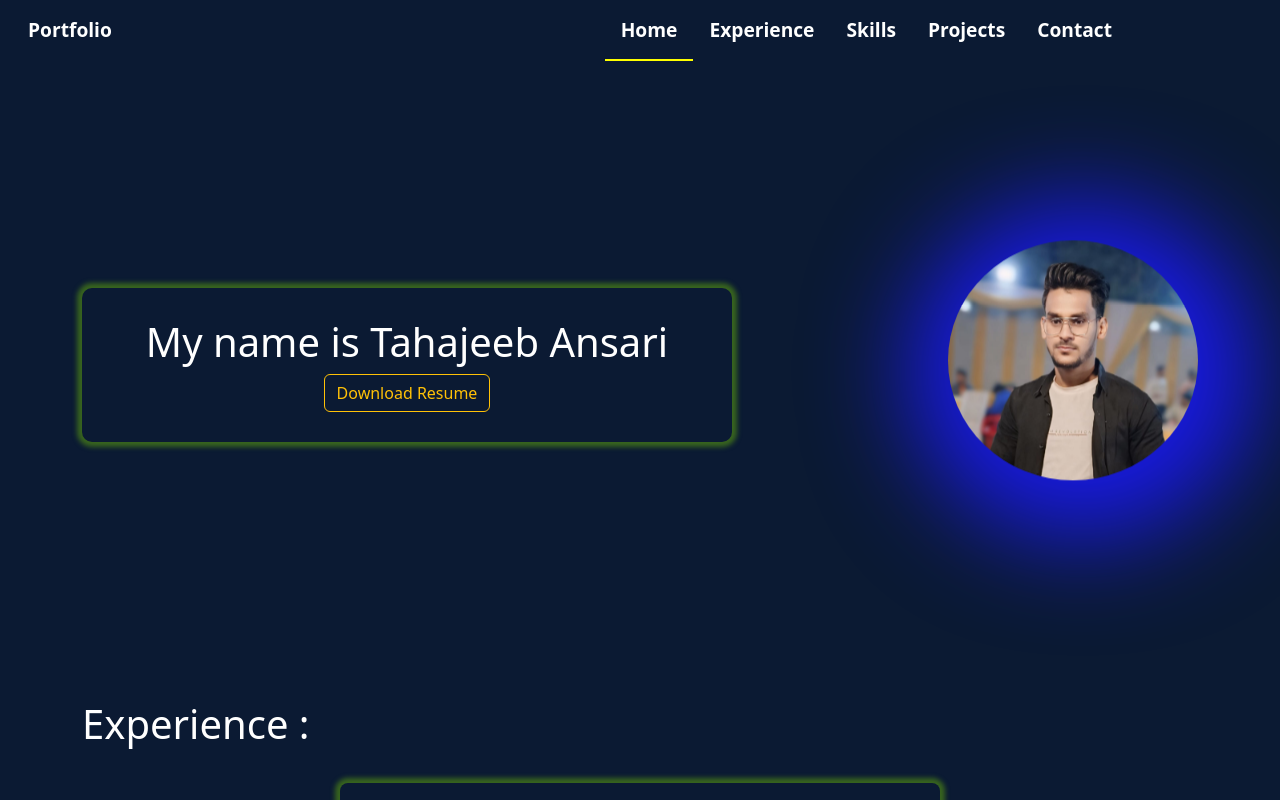
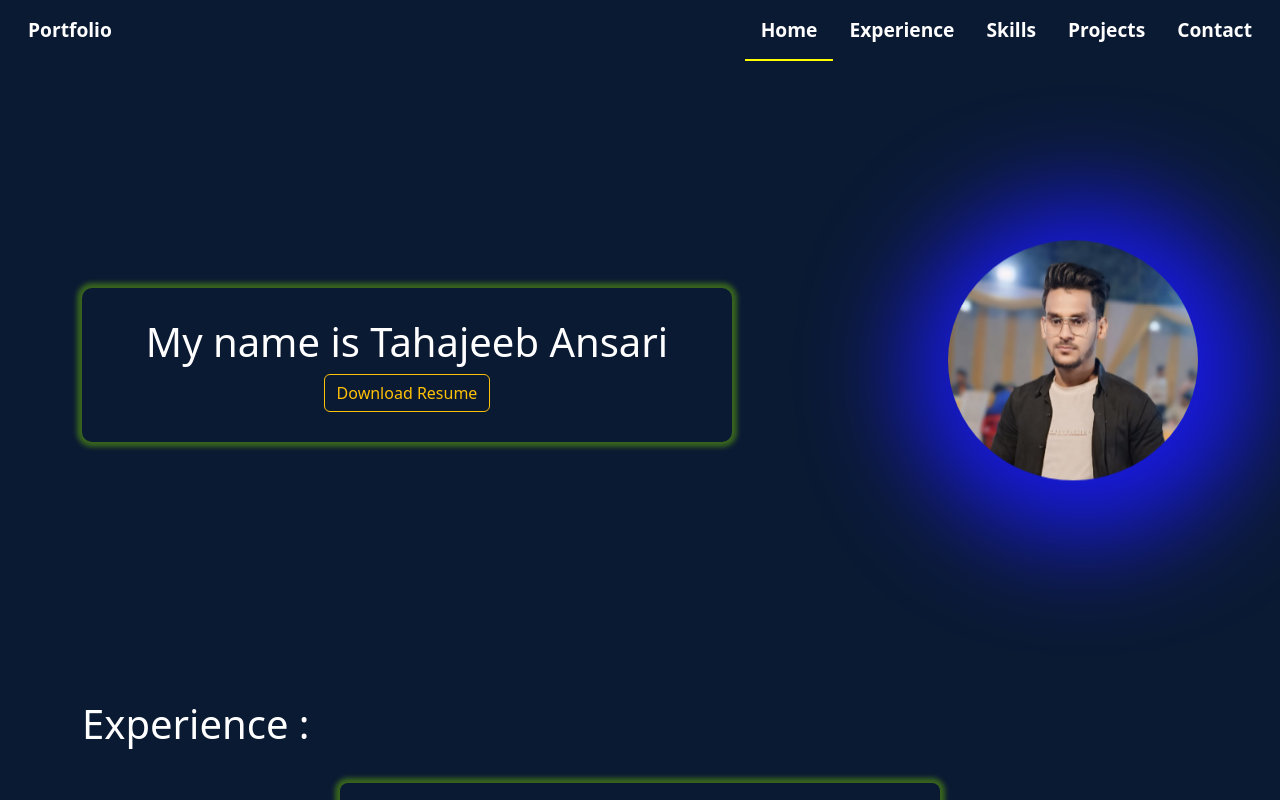
Before and after one commit to tahzib12/Tahzib-s-Portfolio, a React (Create React App) app: page / in a window 1280 px wide. Shown: the top 800 px of the page. Built offline with nearby package versions, Linux system fonts and the light colour scheme.

Commit message:
some changes

```diff
--- a/src/Components/Navbar.js
+++ b/src/Components/Navbar.js
@@ -11,7 +11,7 @@ const Navbar = () => {
 
   return (
     <>
-      <div className="container nav_bar" data-aos="fade-down" data-aos-duration="1000">
+      <div className="container nav_bar" data-aos="fade-down" data-aos-duration="1000" style={{maxWidth: "100%"}}>
         <div className="left nav_items">Portfolio</div>
         <div className="right">
           <div className={`hamburger ${isOpen ? "open" : ""}`} onClick={toggleMenu}>
```
